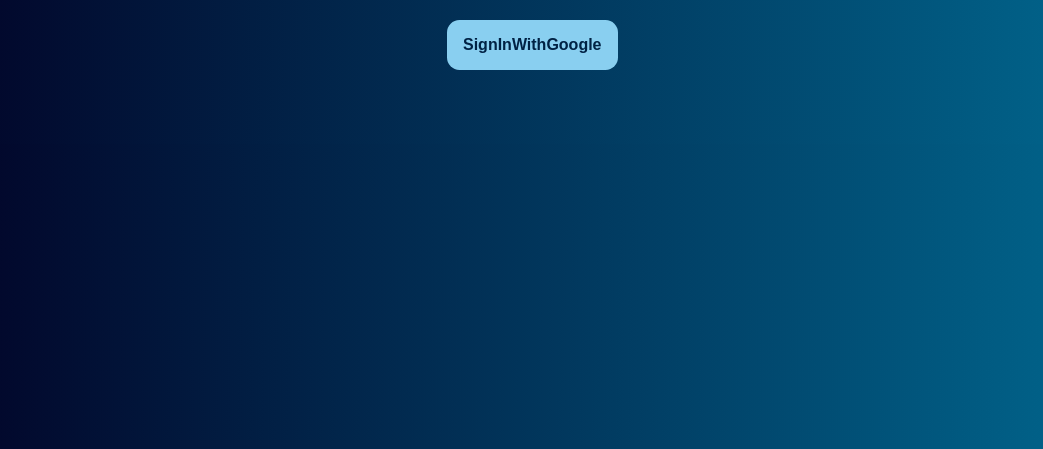
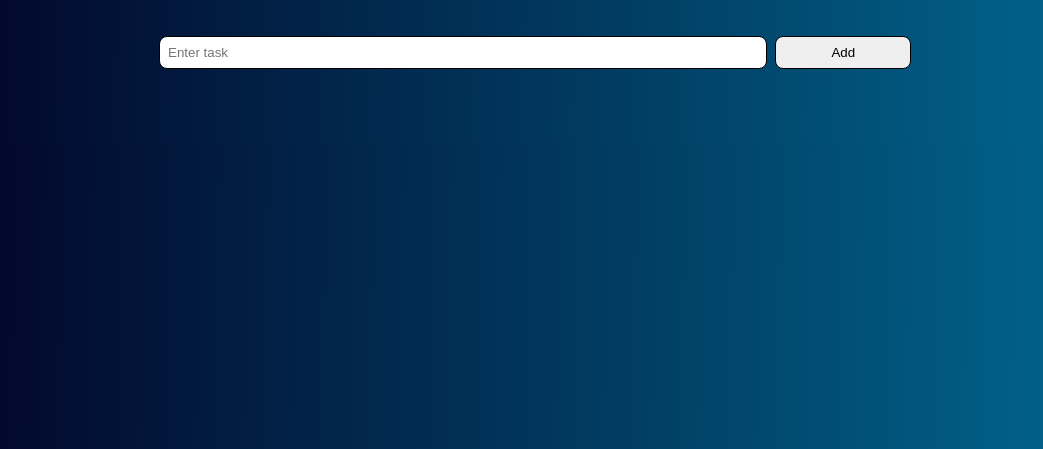
Before and after one commit to nehagopinathan18/ToDo-App, a React app: page / in a window 1280 px wide. Shown: the part 351-800 px from the top of the page, without its empty margins (139-1182 px from the left). Built offline with nearby package versions, Linux system fonts and the light colour scheme.

Commit message:
list update

```diff
--- a/src/Components/App/App.js
+++ b/src/Components/App/App.js
@@ -1,22 +1,14 @@
 import React from 'react';
 import './App.css';
-import Header from './../Header/Header';
+import Todo from '../Todo/Todo';
 
 
 class App extends React.Component{
-  constructor() {
-    super();
-    this.state = {
-      currentItem: "",
-      username: "",
-      items: [],
-      user: null
-    }
-  }
+
   render() {
     return (
       <div>
-        <Header user={this.state.user}/>
+        <Todo />
 
       </div>
     );
--- a/src/Components/Header/Header.css
+++ /dev/null
@@ -1,23 +0,0 @@
-:root {
-    --btn-font-color: #002244;
-    --btn-background: #89CFF0;
-    --title-text-color: #F0F8FF;
-}
-.title{
-    color: var(--title-text-color);
-    margin: 1rem 10rem 1rem 33rem;
-}
-.app-logo{
-    max-width: 22%;
-    margin: 1rem 10rem 1rem 30rem;
-}
-.sign-in-btn{
-    padding: 1rem;
-    margin: 1rem 10rem 1rem 33rem;
-    border-radius: 0.78rem;
-    border: none;
-    background: var(--btn-background);
-    color: var(--btn-font-color);
-    font-size: 16px;
-    font-weight: 700;
-}
--- a/src/Components/Header/Header.js
+++ /dev/null
@@ -1,39 +0,0 @@
-import React from 'react';
-import './Header.css';
-import Todo from './../Todo/Todo';
-
-
-class Header extends React.Component{
-
-    login = ({user}) => {
-        // auth.signInWithPopup(provider)
-        //   .then((result) => {
-            // const user = result.user;
-            // this.setState({
-            //   user: ""
-            // });
-        //   });
-        console.log("clicked", user);
-        return <Todo />
-
-      }
-    render() {
-        return (
-        <div>
-            <h1 className="title">To-Do-LIST</h1>
-            <img alt="todo-img" className="app-logo" src="https://image.freepik.com/free-vector/people-making-list-illustration_53876-64623.jpg" ></img>
-            {/* {this.state.user ?
-    <button className="sign-in-btn" onClick={this.logout}>Log Out</button>
-    :
-    <button className="sign-in-btn" onClick={this.login}>Log In</button>
-  } */}
-                <button className="sign-in-btn" onClick={this.login}>SignInWithGoogle</button>
-        </div >
-
-        );
-    }
-}
-
-
-
-export default Header;
--- a/src/Components/Todo/Todo.css
+++ b/src/Components/Todo/Todo.css
@@ -1,3 +1,30 @@
-button{
-    color: whitesmoke;
+:root {
+    --btn-font-color: #002244;
+    --btn-background: #89CFF0;
+    --title-text-color: #F0F8FF;
 }
+.title{
+    color: var(--title-text-color);
+    margin: 1rem 10rem 1rem 33rem;
+}
+.app-logo{
+    max-width: 22%;
+    margin: 1rem 10rem 1rem 30rem;
+}
+.form-container{
+    margin: 2rem 1rem 1rem 15rem;
+
+}
+.input-task{
+    padding: 0.5rem;
+    width: 65%;
+    border-radius: 0.5rem;
+    border: solid 1px black;
+}
+.add-btn{
+    margin-left: 0.5rem;
+    padding: 0.5rem;
+    width: 15%;
+    border-radius: 0.5rem;
+    border: solid 1px black;
+}
--- a/src/Components/Todo/Todo.js
+++ b/src/Components/Todo/Todo.js
@@ -1,14 +1,62 @@
 import React from 'react';
 import './Todo.css';
+import Todoitems from '../Todoitems/Todoitems';
 
 class Todo extends React.Component{
+    constructor(props) {
+        super(props);
+        this.state = {
+            items: []
+        };
+        this.handleInputChange = this.handleInputChange.bind(this);
+        this.addItem = this.addItem.bind(this);
+
+    }
+    handleInputChange(event) {
+        this.setState({
+            items: event.target.value
+        });
+
+
+    }
+    addItem(e) {
+        if (this.state.items !== "") {
+           var newItem = {
+                text: this.state.items.value,
+                key: Date.now()
+            };
+
+            this.setState((prevState) => {
+                return {
+                    items: prevState.items.concat(newItem)
+                };
+            });
+            this.setState(() => {
+                return {
+                    value: ""
+                };
+            });
+        }
+        alert("form submit", this.state.items);
+        console.log(this.state.items);
+
+        e.preventDefault();
+
+    }
+
     render() {
         return (
             <div>
-                <form>
-                    <input></input>
-                    <button></button>
+                <h1 className="title">To-Do-LIST</h1>
+                <img alt="todo-img" className="app-logo" src="https://image.freepik.com/free-vector/people-making-list-illustration_53876-64623.jpg" ></img>
+                <div className="form-container">
+                <form onSubmit={this.addItem}>
+                    <input placeholder="Enter task" className="input-task" onChange={this.handleInputChange} value = {this.state.item}></input>
+
+                        <button type="submit" className="add-btn">Add</button>
                 </form>
+                </div>
+                <Todoitems entries={this.state.items}/>
             </div>
         );
     }
--- /dev/null
+++ b/src/Components/Todoitems/Todoitems.js
@@ -0,0 +1,21 @@
+import React  from 'react';
+import './Todoitems.css';
+
+class Todoitems extends React.Component {
+    createTasks(item) {
+      return <li key={item.key}>{item.text}</li>
+    }
+
+    render() {
+      var todoEntries = this.props.entries;
+      var listItems = todoEntries.map(this.createTasks);
+
+      return (
+        <ul className="theList">
+            {listItems}
+        </ul>
+      );
+    }
+  };
+
+  export default Todoitems;
```
Also changed, not shown: src/Components/Todoitems/Todoitems.css (added).
